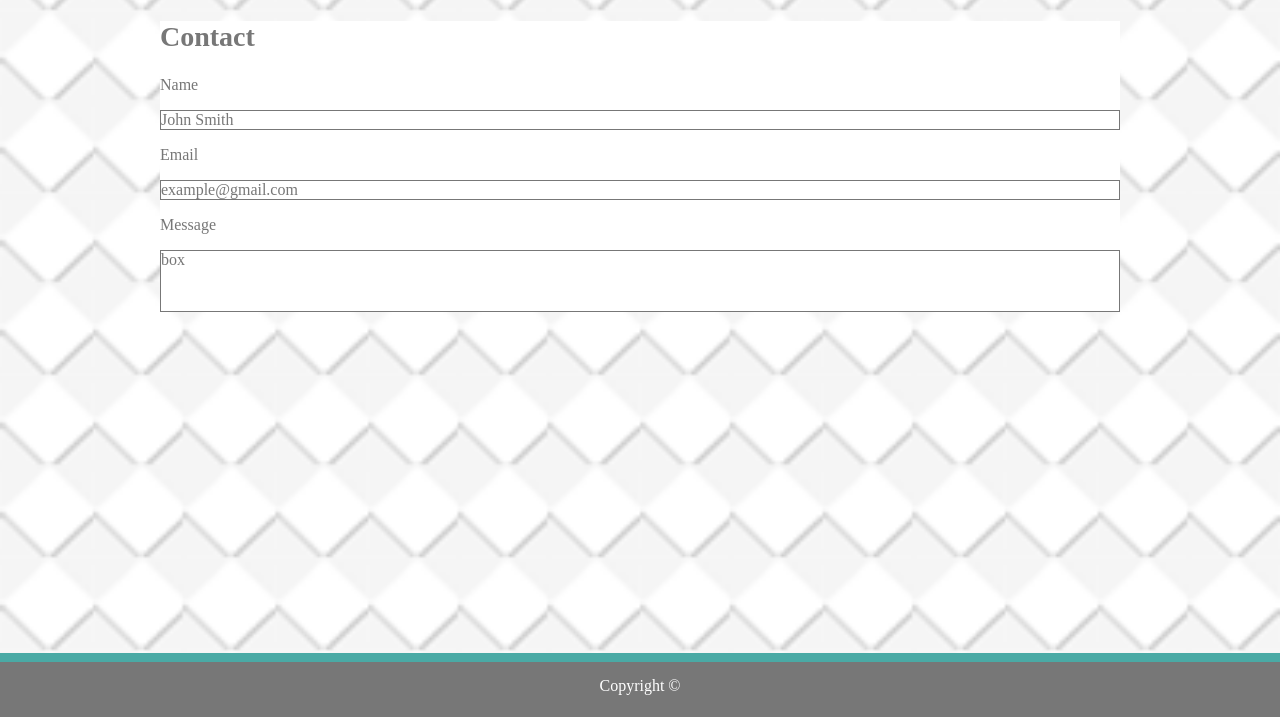
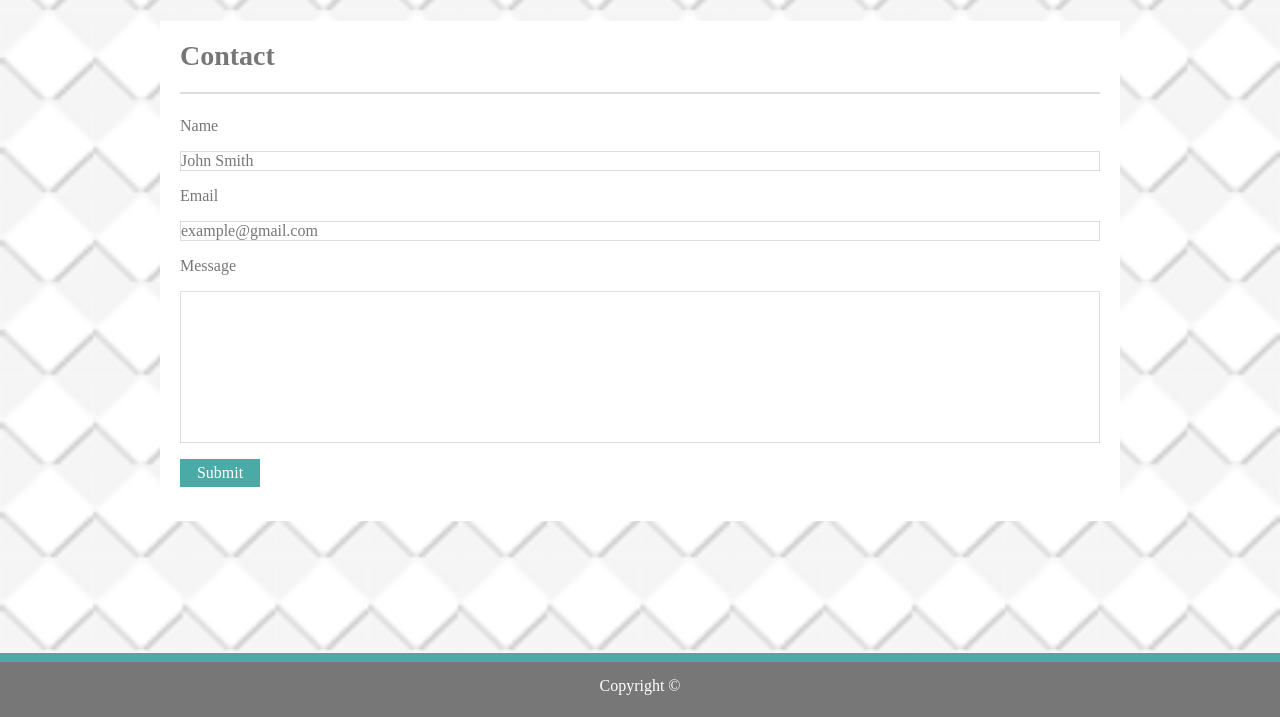
Before and after one commit to swazeyjessup/Basic-Portfolio, a plain HTML site: page contact.html in a window 1280 px wide. Shown: the part 83-800 px from the top of the page. Drawn offline with Linux system fonts and the light colour scheme.

Commit message:
added css to the contact.html

```diff
--- a/Assets/css/style.css
+++ b/Assets/css/style.css
@@ -86,7 +86,7 @@ main{
  }
 
  #About{
-        border-bottom: 2px solid #777777;
+        border-bottom: 2px solid #dddddd;
         padding-top: 2%;
         padding-bottom: 2%;
         margin: 5%;
@@ -107,28 +107,46 @@ main{
      margin-top: 20px;
  }
 
+.square{
+    margin-right: 20px;
+    margin-left: 20px;
 
+}
  .first{
      font-size: 28px;
+     border-bottom: 2px solid #dddddd;
+     padding-top: 2%;
+     padding-bottom: 2%;
  }
 
+
  .third{
-     border: 1px solid #777777;
+     border: 1px solid #dddddd;
  }
 
  .fifth{
-    border: 1px solid #777777;
+    border: 1px solid #dddddd;
  }
 
  .seventh{
-    border: 1px solid #777777;
-    height: 60px;
+    border: 1px solid #dddddd;
+    height: 140px;
+    padding-bottom: 10px
+ }
+
+ .eighth{
+     background-color: #4aaaa5;
+     color: #ffffff;
+     width: 70px;
+     text-align: center;
+     padding: 5px 5px;
+
  }
 
  footer{
      background-color: #777777;
      text-align: center;
-    color: #ffffff;
+     color: #ffffff;
      height: 40px;
      padding-top: 15px;
      border-top: 9px solid #4aaaa5;
--- a/contact.html
+++ b/contact.html
@@ -31,9 +31,10 @@
 
     <main class="main">
 
+
         <h2 class="square first">Contact</h2>
 
-        <p class="squrae second">Name</p>
+        <p class="square second">Name</p>
 
         <p class="square third">John Smith</p>
 
@@ -43,7 +44,10 @@
 
         <p class="square sixth">Message</p>
 
-        <p class="sqare seventh">box</p>
+        <p class="square seventh"></p>
+
+        <p class="square eighth">Submit</p>
+      <br>
 
 
 
```
